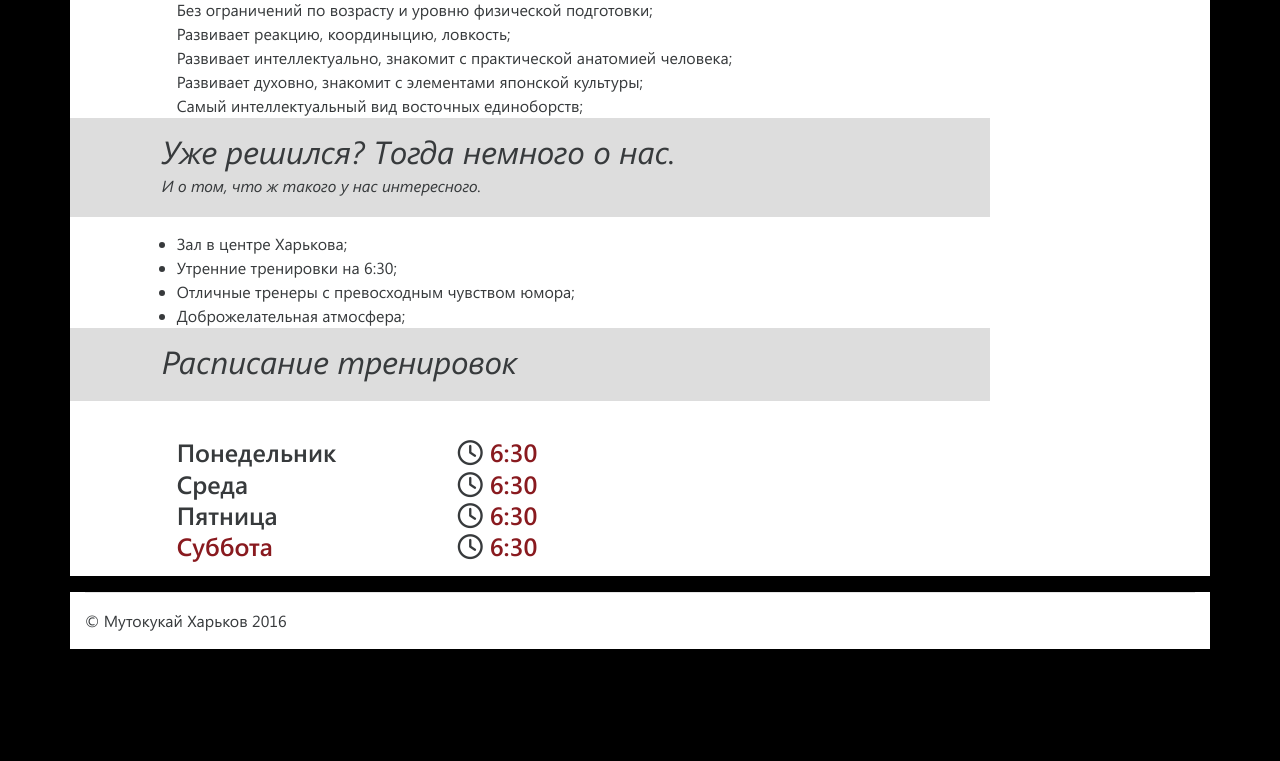
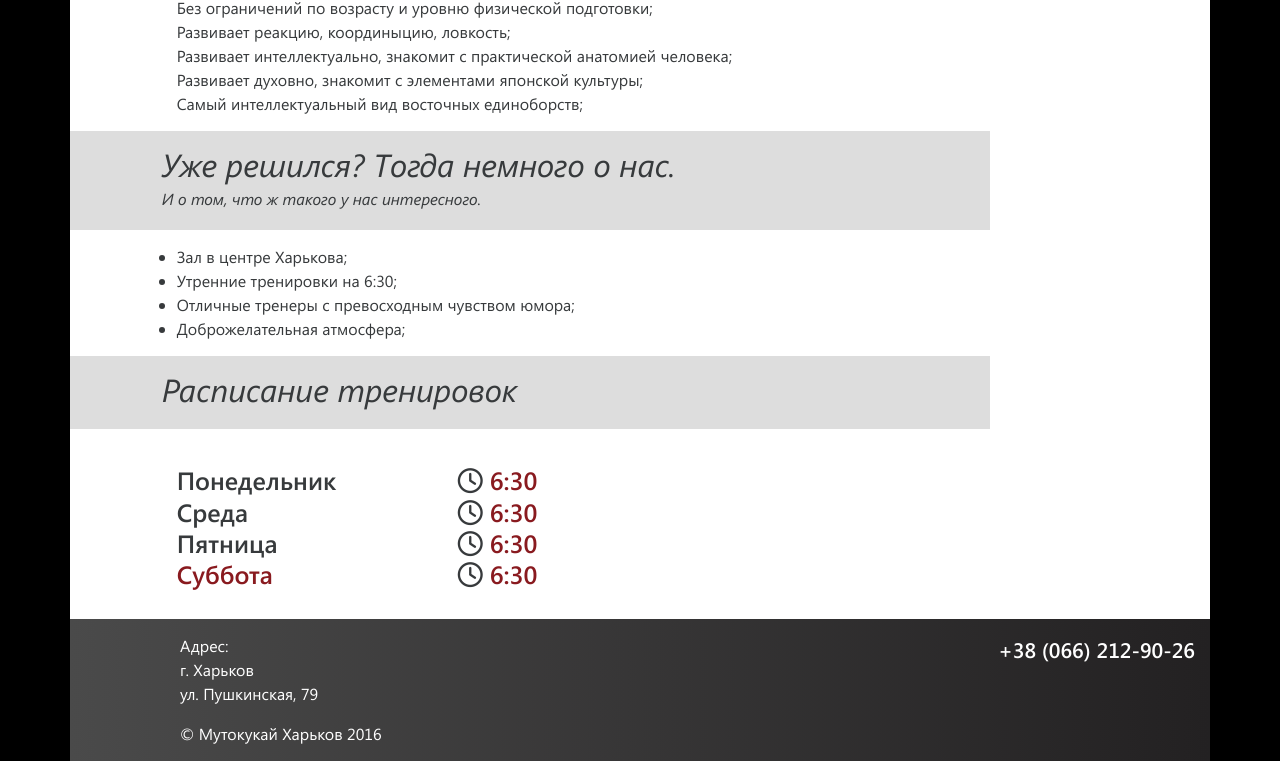
Before and after one commit to tymfear/mutokukai, a website: page index.html at #!/mutokukai in a window 1280 px wide. Shown: the part 643-1404 px from the top of the page. Before the commit the page ends 1292 px from the top, so only its background shows below. Drawn offline with Linux system fonts and the light colour scheme.

Commit message:
footer + mutoku

```diff
--- a/assets/js/footer/footer.html
+++ b/assets/js/footer/footer.html
@@ -1,7 +1,13 @@
-<div class="container">
-  <hr>
-
-  <footer>
+<footer class="container">
+  <div class="col-md-8 offset-md-1">
+    <address>
+      <p>Адрес:</p>
+      <p>г. Харьков</p>
+      <p>ул. Пушкинская, 79</p>
+    </address>
     <p>© Мутокукай Харьков 2016</p>
-  </footer>
-</div>
+  </div>
+  <div class="col-md-3">
+    <p class="text-md-right footer-phone"><a href="tel:+380662129026">+38 (066) 212-90-26</a></p>
+  </div>
+</footer>
--- a/assets/js/home/home.html
+++ b/assets/js/home/home.html
@@ -1,7 +1,7 @@
 <main class="container">
   <section class="row">
     <div class="col-md-10">
-      <div class="col-md-11 offset-md-1">
+      <div class="col-md-11 offset-md-1 section">
         <p><span class="h2">Айкидо</span> (яп. 合気道) — современное японское
           боевое искусство,
           созданное Морихэем Уэсибой как синтез его исследований боевых
@@ -12,7 +12,7 @@
           нападающего.</p>
       </div>
 
-      <div class="col-md-12 grey-section grey-section-text">
+      <div class="col-md-12 grey-section grey-section-text section">
         <p> Философия айкидо – отсутствие агрессии, восстановление гармонии в
           окружающем мире. Единственная техника восточных единоборств
           направлена
@@ -22,7 +22,7 @@
           слово "Любовь".</p>
       </div>
 
-      <div class="col-md-11 offset-md-1">
+      <div class="col-md-11 offset-md-1 section">
         <h1 class="h2">Почему Айкидо?</h1>
         <ul>
           <li>Без ограничений по возрасту и уровню физической подготовки;</li>
@@ -35,14 +35,14 @@
         </ul>
       </div>
 
-      <div class="col-md-12 grey-section">
+      <div class="col-md-12 grey-section section">
         <div class="col-md-11 offset-md-1">
           <h1 class="h2">Уже решился? Тогда немного о нас.</h1>
           <p class="h6">И о том, что ж такого у нас интересного.</p>
         </div>
       </div>
 
-      <div class="col-md-11 offset-md-1">
+      <div class="col-md-11 offset-md-1 section">
         <ul class="dotted-list">
           <li>Зал в центре Харькова;</li>
           <li>Утренние тренировки на 6:30;</li>
@@ -51,13 +51,13 @@
         </ul>
       </div>
 
-      <div class="col-md-12 grey-section">
+      <div class="col-md-12 grey-section section">
         <div class="col-md-11 offset-md-1">
           <h1 class="h2">Расписание тренировок</h1>
         </div>
       </div>
 
-      <div class="col-md-11 offset-md-1 schedule">
+      <div class="col-md-11 offset-md-1 schedule section">
         <div class="row">
           <div class="col-md-4">Понедельник</div>
           <div class="col-md-8">
--- a/assets/js/nav/nav.html
+++ b/assets/js/nav/nav.html
@@ -1,4 +1,4 @@
-<header class="navbar navbar-static-top navbar-dark bg-inverse">
+<header class="navbar navbar-fixed-top navbar-dark bg-inverse">
   <div class="container container-grey">
     <div class="logo">
       <div class="logo-container">
--- a/assets/styles/styles.css
+++ b/assets/styles/styles.css
@@ -9,6 +9,24 @@ ol, ul {
   padding: 0;
   margin: 0;
   list-style: none;
+}
+
+p {
+  margin: 0;
+  padding: 0;
+}
+
+a, a:hover, a:active, a:focus {
+  color: white;
+  text-decoration: none;
+}
+
+strong {
+  font-family: 'SegoeUIBold';
+}
+
+article{
+  margin-bottom: 20px;
 }
 
 .h2 {
@@ -31,6 +49,7 @@ ol, ul {
 
 .banner-container {
   padding: 0;
+  margin-top: 66px;
 }
 
 .banner {
@@ -97,8 +116,6 @@ nav {
 header nav a {
   display: block;
   padding: 20px;
-  color: white;
-  text-decoration: none;
 }
 
 header nav a.active, a:hover {
@@ -114,10 +131,13 @@ header nav a.active, a:hover {
   margin: 0;
 }
 
+.section{
+  margin-bottom: 15px;
+}
+
 .grey-section {
   background-color: #ddd;
   margin-left: -15px;
-  margin-bottom: 15px;
   font-family: 'SegoeUIItalic';
   line-height: 1.25;
   padding: 15px 0;
@@ -125,7 +145,7 @@ header nav a.active, a:hover {
 
 .grey-section-text {
   font-size: 14px;
-  padding: 15px 15px 0 50px;
+  padding: 15px 15px 15px 50px;
 }
 
 .schedule {
@@ -169,3 +189,27 @@ main{
 .dotted-list{
   list-style: disc;
 }
+
+footer {
+  padding: 15px 0 !important;
+  color: white;
+  text-decoration: none;
+  background: #4A4A4A; /* For browsers that do not support gradients */
+  background: -webkit-linear-gradient(left, #4A4A4A , #232122); /* For Safari 5.1 to 6.0 */
+  background: -o-linear-gradient(right, #4A4A4A, #232122); /* For Opera 11.1 to 12.0 */
+  background: -moz-linear-gradient(right, #4A4A4A, #232122); /* For Firefox 3.6 to 15 */
+  background: linear-gradient(to right, #4A4A4A , #232122); /* Standard syntax */
+}
+
+footer a:hover{
+  background: none;
+}
+
+footer div{
+  padding: 0;
+}
+
+.footer-phone{
+  font-family: 'SegoeUISemiBold';
+  font-size: 21px;
+}
--- a/index.html
+++ b/index.html
@@ -30,7 +30,8 @@
             совершенствовать; тело, которое должно быть тренировано; и путь,
             который должен быть пройден.
           </h2>
-          <h3 class="h5 text-md-right">М. Уэсиба</h3>
+          <h3 class="h5 text-md-right">О-Сэнсэй М. Уэсиба,</h3>
+          <h3 class="h5 text-md-right">основатель Айкидо</h3>
         </div>
         <h2 class="text-md-right h5"></h2>
 
```
Also changed, not shown: assets/js/mutokukai/mutokukai.html (+11 -11 lines).
